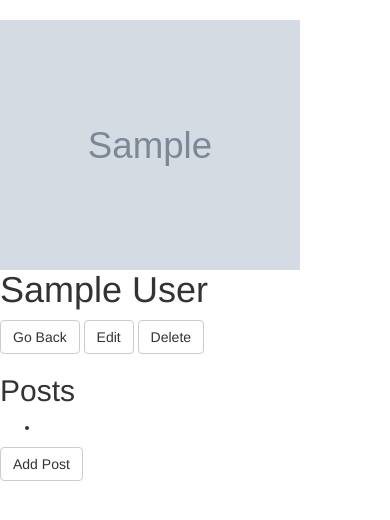
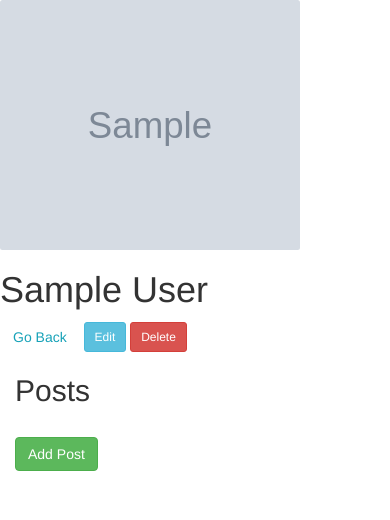
Before and after one commit to Marcellous11/Blogly-part-1, a Flask app: page /user/1 in a window 390 px wide. Shown: the top 520 px of the page. Run offline with Flask 2, Linux system fonts and the light colour scheme; tables that the repository leaves empty hold one stand-in row (values such as "Sample post"); grey boxes marked "Sample" are stand-in pictures; some libraries are stand-ins or nearby versions.

Commit message:
way to much time

```diff
--- a/app.py
+++ b/app.py
@@ -60,7 +60,8 @@
 def show_user(user_id):
     """Show information about user """
     user = User.query.get_or_404(user_id)
-    return render_template("user_details.html", user=user)
+    posts = Post.query.filter(User.id==2)
+    return render_template("user_details.html", posts=posts, user=user)
 
 
 @app.route("/user/<int:user_id>/edit")
@@ -108,14 +109,47 @@
     title = request.form['title']
     content = request.form['content']
     user = User.query.get_or_404(user_id)
-    post = Post(title=title,content=content)
+    post = Post(title=title,content=content,users_id=user_id)
     db.session.add(post)
     db.session.commit()
-    return redirect(f'/user/{user_id}/post_details' )
+    return redirect(f'/user/{user_id}/post_details/{post.id}' )
 
 
-@app.route('/user/<int:user_id>/post_details')
-def post_detaisl(user_id):
+@app.route('/user/<int:user_id>/post_details/<int:post_id>')
+def post_detaisl(user_id,post_id):
     """Information about user post"""
     user = User.query.get_or_404(user_id)
-    return render_template('post_details.html',user=user)
+    post = Post.query.get_or_404(post_id)
+    return render_template('post_details.html',user=user,post=post)
+
+
+@app.route('/user/<int:user_id>/post_details/<int:post_id>/edit')
+def edit_post(user_id, post_id):
+
+    user = User.query.get_or_404(user_id)
+    post = Post.query.get_or_404(post_id)
+    return render_template('edit_post.html',user=user,post=post)
+
+
+@app.route("/user/<int:user_id>/post_details/<int:post_id>/edit", methods = ["POST"])
+def edit_post_submit(user_id,post_id):
+    """Path where user edits are submitted """
+    title = request.form['title']
+    content = request.form['content']
+
+    user = User.query.get_or_404(user_id)
+    post = Post.query.get_or_404(post_id)
+
+    post.title = title
+    post.content = content
+
+    db.session.commit()
+    return redirect(f'/user/{user_id}/post_details/{post_id}')
+
+
+@app.route('/user/<int:user_id>/post_details/<int:post_id>/delete', methods = ['POST'])
+def delete_post(user_id,post_id):
+    """Delete a user profile"""
+    Post.query.filter_by(id=post_id).delete()
+    db.session.commit()
+    return redirect(f'/user/{user_id}')
--- a/models.py
+++ b/models.py
@@ -26,6 +26,6 @@
     title = db.Column(db.String)
     content = db.Column(db.String)
     # created_at = db.Column(db.Date)
-    users_id = db.Column(db.Integer, db.ForeignKey('users.id'))
+    users_id = db.Column(db.Integer, db.ForeignKey('users.id',ondelete="CASCADE"))
 
     user = db.relationship('User')
--- a/static/app.css
+++ b/static/app.css
@@ -13,11 +13,10 @@
 	flex-direction: column;
 }
 
-/* #create_user_form {
-	flex-direction: column;
-	background-color: red;
+.delete_btn {
+	color: rgb(252, 73, 73);
 }
-form {
-	flex-direction: column;
-	background-color: red;
-} */
+
+ul {
+	list-style-type: none;
+}
--- a/templates/all_users.html
+++ b/templates/all_users.html
@@ -14,22 +14,24 @@
     <title>Document</title>
 </head>
 
-{% block content%}
+<body>
+    {% block content%}
 
-<body>
+
     <div class="container">
         <h1>Users</h1>
-        <ul>
+        <ul class="list-group">
             {% for user in users%}
-            <li><a href="/user/{{user.id}}">{{user.last_name}}, {{user.first_name}} </a> </li>
+            <li><a href="/user/{{user.id}}" class="list-group-item">{{user.last_name}}, {{user.first_name}} </a> </li>
             {%endfor%}
         </ul>
 
         <form action="">
-            <button class="btn btn-default" formmethod="GET" formaction="/user/add">Create User</button>
+            <button class="btn btn-success" formmethod="GET" formaction="/user/add">Create User</button>
         </form>
     </div>
+
+    {%endblock%}
 </body>
-{%endblock%}
 
 </html>
--- a/templates/create_user.html
+++ b/templates/create_user.html
@@ -1,5 +1,6 @@
 {% extends 'all_users.html'%}
 
+<body>
     {%block content%}
     <div class="container">
         <h2>Add Users</h2>
@@ -7,10 +8,11 @@
             <p>First Name: <input name="first_name"></p>
             <p>Last Nmae: <input name="last_name"></p>
             <p>Image URL: <input name="image_url"></p>
-        <button class="btn btn-default">Submit</button>
+            <button class="btn btn-success">Submit</button>
         </form>
         <form action="">
-        <button class="btn btn-default" formmethod="GET" formaction="/user">Cancel</button>
+            <button class="btn btn-outline-info" formmethod="GET" formaction="/user">Cancel</button>
         </form>
     </div>
     {%endblock%}
+</body>
--- a/templates/user_details.html
+++ b/templates/user_details.html
@@ -1,26 +1,38 @@
 {% extends 'all_users.html'%}
 
+<body>
     {%block content%}
+    <div class="main row">
+        <div id="profile" class="col-sm-4 text-center ">
+            <img class="rounded" id="profile_pic" src="{{user.image_url}}" alt="">
+        </div>
 
-<body>
-    <img id="profile_pic" src="{{user.image_url}}" alt="">
+        <div id="personl_info" class="col-sm-8">
             <h1 id="user_name">{{user.first_name}} {{user.last_name}}</h1>
             <form action="">
-        <button class="btn btn-default" formmethod="GET" formaction="/user">Go Back</button>
-        <button class="btn btn-default" formmethod="GET" formaction="/user/{{user.id}}/edit">Edit</button>
-        <button class="btn btn-default" formmethod="POST" formaction="/user/{{user.id}}/delete">Delete</button>
+                <button class="btn btn-outline-info" formmethod="GET" formaction="/user">Go Back</button>
+                <button class="btn btn-default btn-info btn-sm" formmethod="GET"
+                    formaction="/user/{{user.id}}/edit">Edit</button>
+                <button class="btn btn-default btn-danger btn-sm" formmethod="POST"
+                    formaction="/user/{{user.id}}/delete">Delete</button>
             </form>
-
+            <div class="container">
                 <form>
                     <h2>Posts</h2>
-        <ul>
-            <li></li>
+                    <ul class="list-group">
+                        {%for post in posts%}
+                        {%if post.users_id == user.id%}
+                        <li><a href="/user/{{user.id}}/post_details/{{post.id}}"
+                                class="list-group-item">{{post.title}}</a>
+                        </li>
+                        {%endif%}
+                        {%endfor%}
                     </ul>
-        <button class="btn btn-default" formmethod="GET" formaction="/user/{{user.id}}/add_post">Add Post</button>
+                    <button class="btn btn-success" formmethod="GET" formaction="/user/{{user.id}}/add_post">Add
+                        Post</button>
                 </form>
-
-
+            </div>
+        </div>
+    </div>
+    {%endblock%}
 </body>
-{%endblock%}
-
-</html>
```
Also changed, not shown: templates/add_post.html (+8 -4 lines), templates/edit_post.html (added, +31 -0 lines), templates/edit_user.html (+7 -4 lines), templates/post_details.html (+20 -6 lines). Lines whose indentation alone changed are shown as unchanged.
